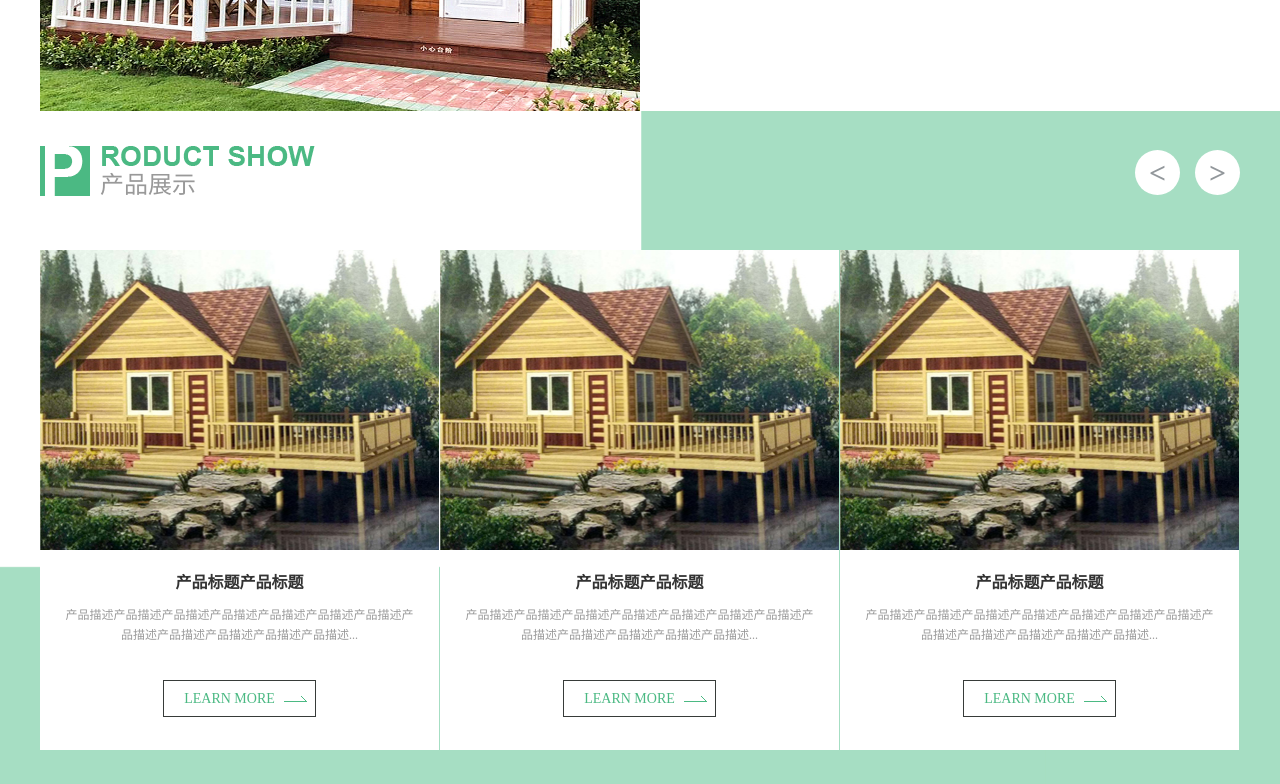
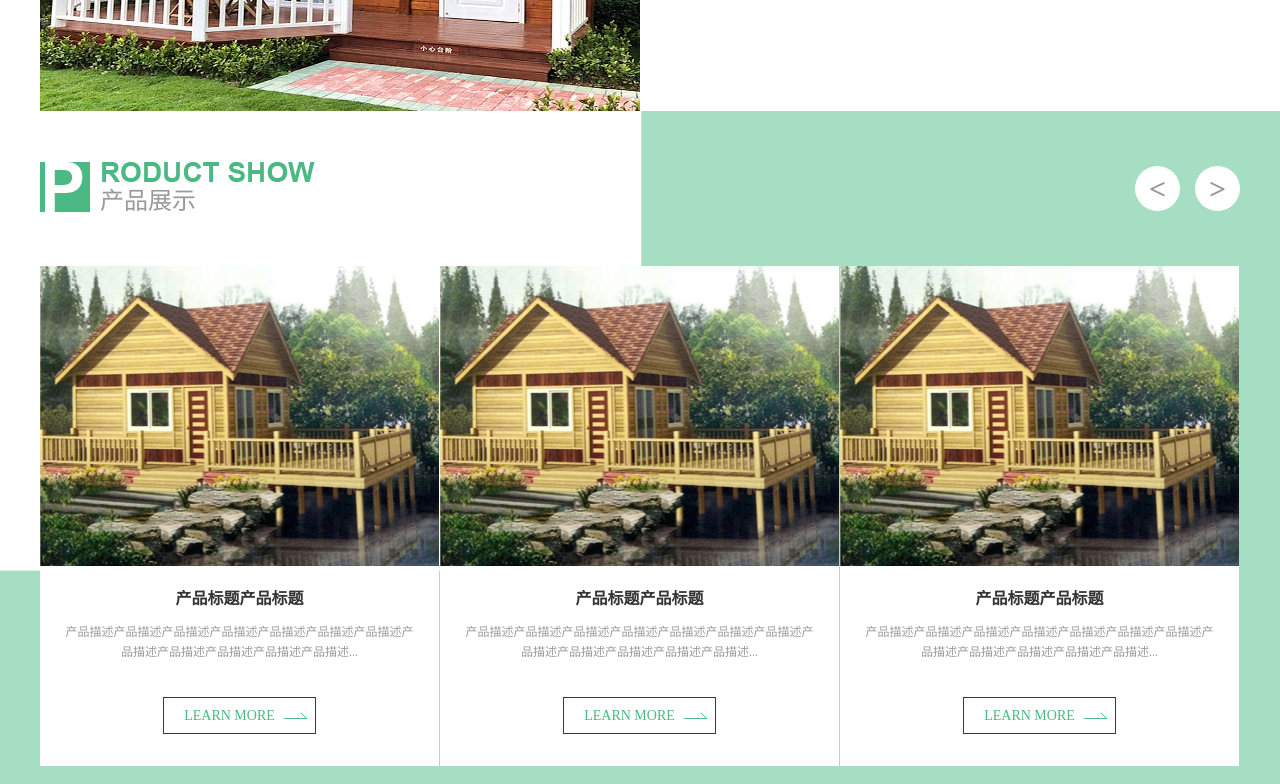
Before and after one commit to falaneili/rsmjg, a plain HTML site: page index.html in a window 1280 px wide. Shown: the part 796-1580 px from the top of the page. Drawn offline with Linux system fonts and the light colour scheme.

Commit message:
rsmjg v1.2

```diff
--- a/css/style.css
+++ b/css/style.css
@@ -159,6 +159,17 @@ a.imores:hover {
     position: relative;
     z-index: 0;
     background-size: 100% 91.8%;
+}
+@media screen and (max-width: 1366px) {
+    .hprobg{
+        clear: both;
+        background: url(../images/probg.png) no-repeat top center #fff;
+        width: 100%;
+        padding-top: 4%;
+        position: relative;
+        z-index: 0;
+        background-size: 100% 91.8%;
+    }
 }
 .iprotit {
     background: url(../images/productt.png) no-repeat 0 0;
```
